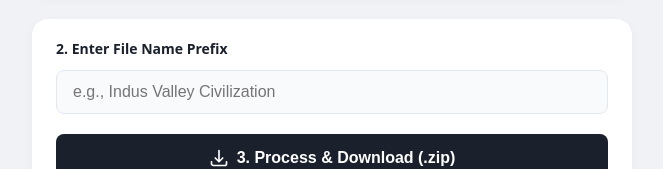
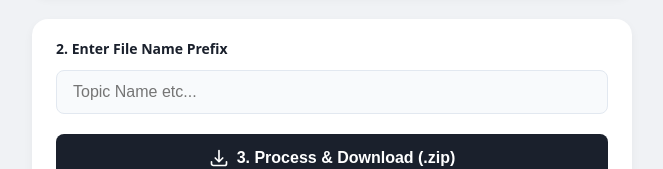
Before and after one commit to codeAlphaBravosite/FCard, a plain HTML site: page index.html in a window 1280 px wide. Shown: the part 482-651 px from the top of the page, without its empty margins (308-971 px from the left). Drawn offline with nearby package versions, Linux system fonts and the light colour scheme.

Commit message:
Update index.html

```diff
--- a/index.html
+++ b/index.html
@@ -178,7 +178,7 @@
         <!-- The Controls are now the second element -->
         <div class="card controls-card">
             <label for="deckName">2. Enter File Name Prefix</label>
-            <input type="text" id="deckName" placeholder="e.g., Indus Valley Civilization">
+            <input type="text" id="deckName" placeholder="Topic Name etc...">
 
             <button id="processButton">
                 <svg class="icon" xmlns="http://www.w3.org/2000/svg" fill="none" viewBox="0 0 24 24" stroke-width="2" stroke="currentColor">
```
